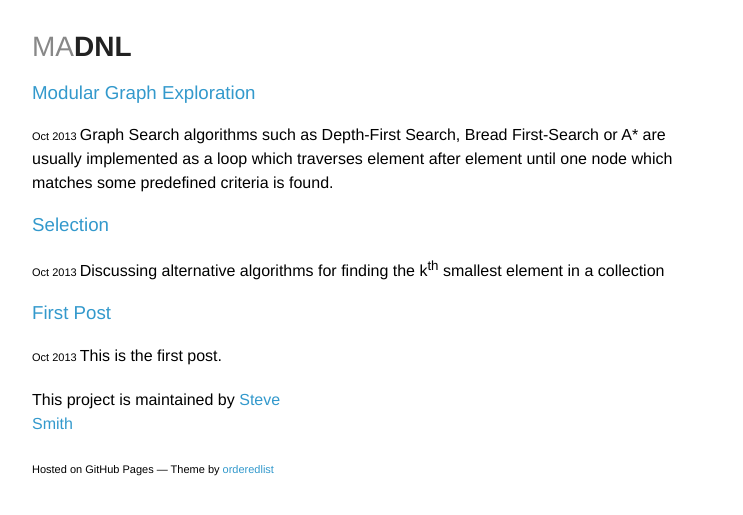
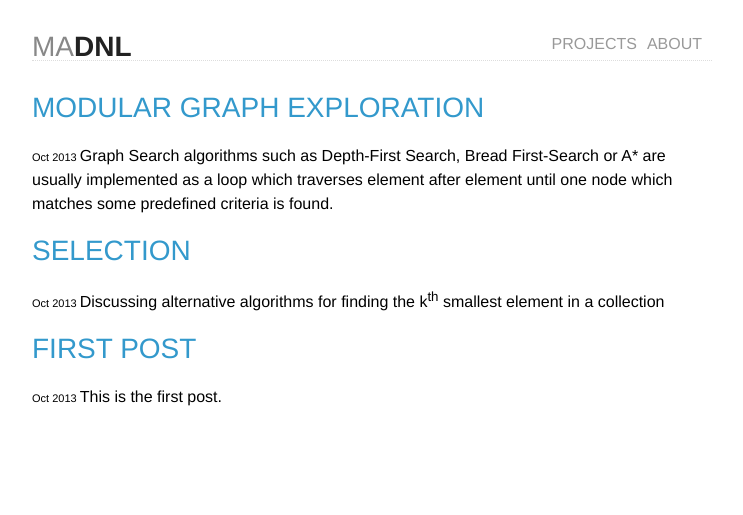
Before and after one commit to madnl/madnl.github.io, a Jekyll site: the page built from index.html, in a window 1280 px wide. Shown: the top 515 px of the page, without its empty margins (268-1011 px from the left). Built offline with Jekyll 4.4.1, drawn with Linux system fonts in a browser that asks for light colours.

Commit message:
More changes on layout

```diff
--- a/_layouts/default.html
+++ b/_layouts/default.html
@@ -16,15 +16,18 @@
     <div class="wrapper">
       <header>
         <h1><a href="/index.html">MA<strong>DNL</strong></a></h1>
-
+        <ul>
+          <li><a href="/projects.html">Projects</a></li>
+          <li><a href="/about.html">About</a></li>
+        </ul>
       </header>
 
       {{content}}
 
-      <footer>
+      <!-- <footer>
         <p>This project is maintained by <a href="http://github.com/orderedlist">Steve Smith</a></p>
         <p><small>Hosted on GitHub Pages &mdash; Theme by <a href="https://github.com/orderedlist">orderedlist</a></small></p>
-      </footer>
+      </footer> -->
     </div>
     <script src="/presentation/js/scale.fix.js"></script>
   </body>
--- /dev/null
+++ b/about.html
@@ -0,0 +1,5 @@
+---
+layout: default
+---
+
+Lorem ipsum dolor sit amet
--- a/index.html
+++ b/index.html
@@ -6,7 +6,7 @@ title: Marius-Andrei Danila
 {% for post in site.posts %}
 
 <div class="post-summary">
-  <h3 class="post-title"><a href="{{post.url}}">{{post.title}}</a></h3>
+  <h1 class="post-title"><a href="{{post.url}}">{{post.title | upcase}}</a></h1>
   <p>
     <small class="text-muted">{{post.date | date: "%b %Y"}} </small>
     <span>
--- /dev/null
+++ b/presentation/css/index.css
@@ -0,0 +1,3 @@
+.post-summary {
+
+}
--- a/presentation/css/styles.css
+++ b/presentation/css/styles.css
@@ -105,6 +105,14 @@ header {
   /*width:270px;*/
   /*float:left;*/
   /*position:fixed;*/
+  border-bottom: 1px dotted #ddd;
+  padding-bottom: 28px;
+  margin-bottom: 32px;
+}
+
+header h1 {
+  float: left;
+  margin-bottom: 2px;
 }
 
 header h1 a {
@@ -114,6 +122,22 @@ header h1 a {
 
 header h1 a:hover {
   color: #777
+}
+
+header ul {
+  text-transform: uppercase;
+  list-style: none;
+  float: right;
+}
+
+header ul li {
+  float: left;
+  margin-right: 10px;
+}
+
+header ul li a {
+  font-weight: 300;
+  color: #999;
 }
 
 header p {
@@ -149,6 +173,12 @@ footer {
   /*float:left;*/
   /*position:fixed;*/
   bottom:50px;
+}
+
+/************* POST LIST ***********/
+
+.post-summary {
+
 }
 
 .share {
--- /dev/null
+++ b/projects.html
@@ -0,0 +1,5 @@
+---
+layout: default
+---
+
+Lorem ipsum dolor sit amet
```
